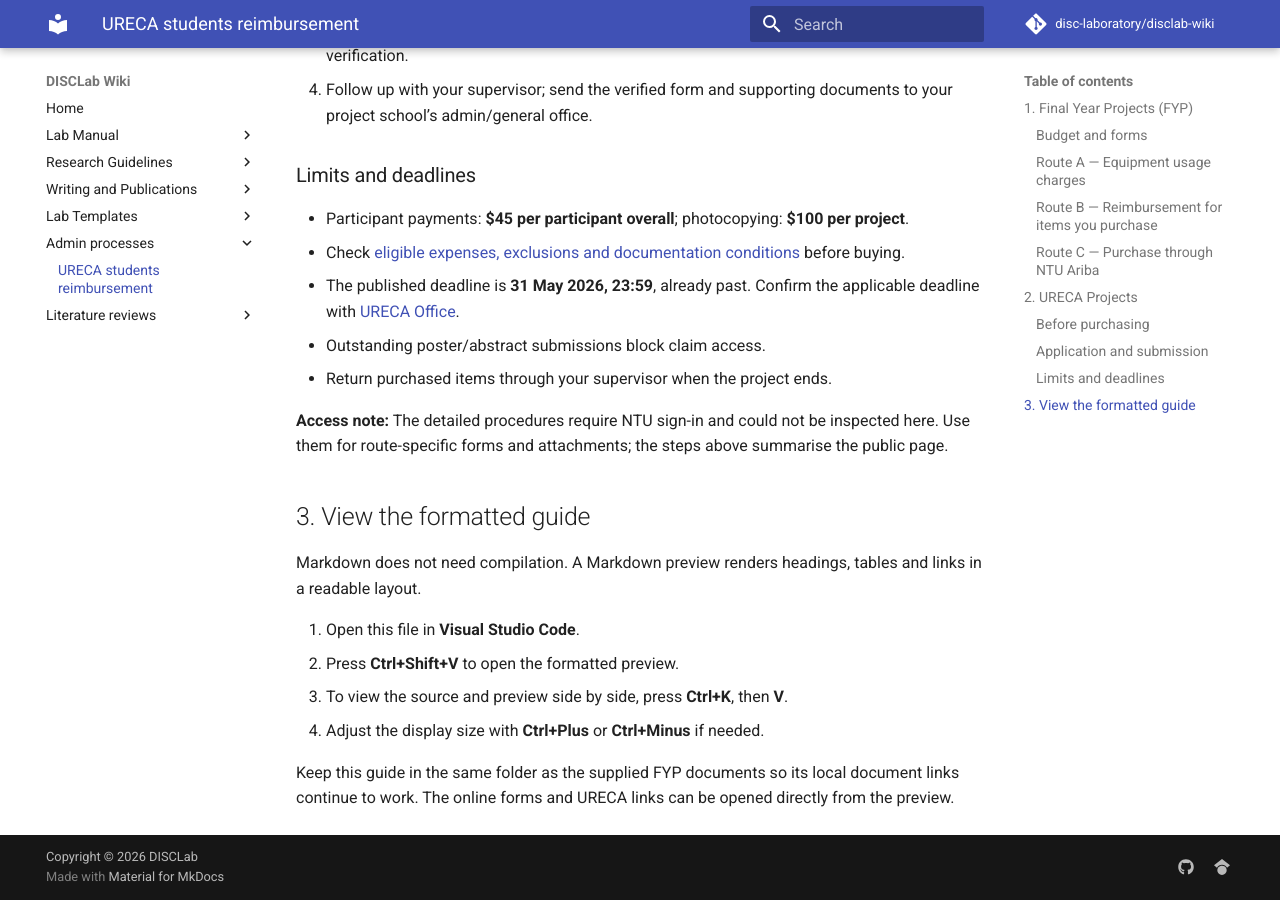
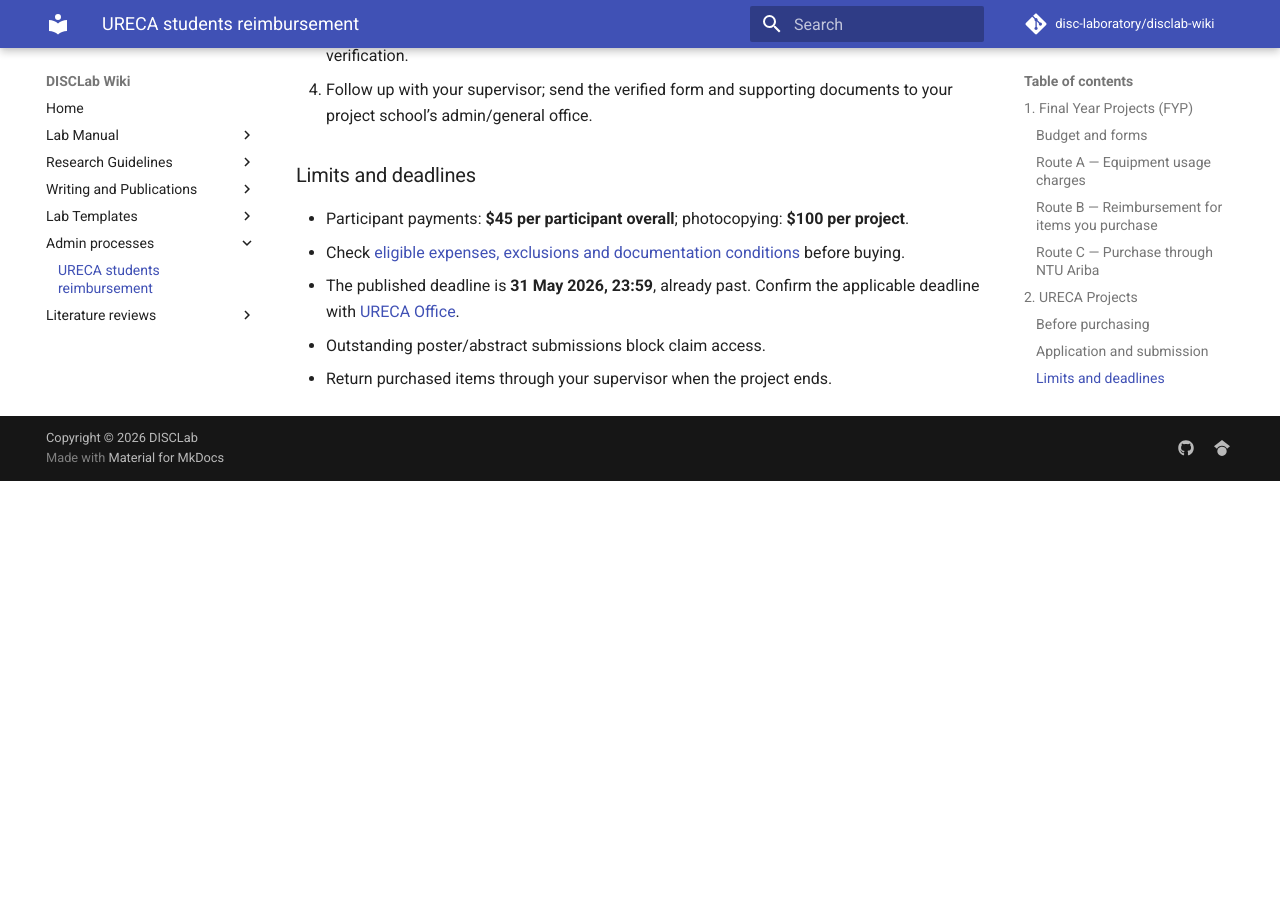
Before and after one commit to disc-laboratory/disclab-wiki, an MkDocs documentation site: the page built from docs/admin-process/URECA_Reimbursement_Guide.md, in a window 1280 px wide and 900 px high, scrolled down 3167 px. Built offline with MkDocs 1.6.1 and Material for MkDocs 9.7.7, drawn with Linux system fonts in a browser that asks for light colours; comment, search, counter and statistics services are not loaded; after the commit the page ends 3648 px from its top, so only the background shows below that.

Commit message:
admin, literature, zerohero

```diff
--- a/docs/admin-process/URECA_Reimbursement_Guide.md
+++ b/docs/admin-process/URECA_Reimbursement_Guide.md
@@ -88,16 +88,3 @@ Source: [FYP Procedure 2025](FYP%20Procedure%202025.docx). Missing steps may cau
 - The published deadline is **31 May 2026, 23:59**, already past. Confirm the applicable deadline with [URECA Office](mailto:ureca@ntu.edu.sg).
 - Outstanding poster/abstract submissions block claim access.
 - Return purchased items through your supervisor when the project ends.
-
-**Access note:** The detailed procedures require NTU sign-in and could not be inspected here. Use them for route-specific forms and attachments; the steps above summarise the public page.
-
-## 3. View the formatted guide
-
-Markdown does not need compilation. A Markdown preview renders headings, tables and links in a readable layout.
-
-1. Open this file in **Visual Studio Code**.
-2. Press **Ctrl+Shift+V** to open the formatted preview.
-3. To view the source and preview side by side, press **Ctrl+K**, then **V**.
-4. Adjust the display size with **Ctrl+Plus** or **Ctrl+Minus** if needed.
-
-Keep this guide in the same folder as the supplied FYP documents so its local document links continue to work. The online forms and URECA links can be opened directly from the preview.
```
